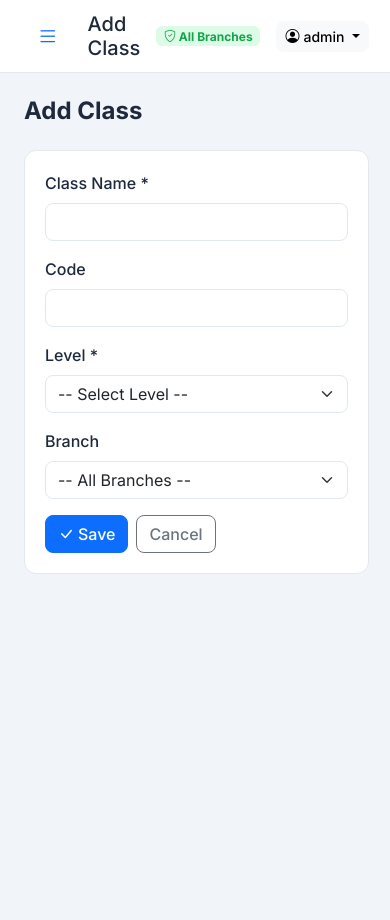
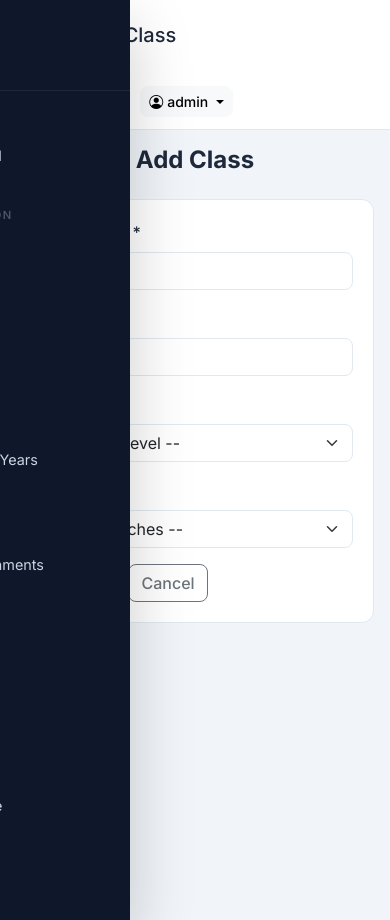
Before and after one commit to pammcharm03-hash/ecome-finance, a Django app: page /academics/classes/new/ in a window 390 px wide. Run offline with Django 5.2, Linux system fonts and the light colour scheme; a user stored in the database is signed in; data comes from the database, SQL or seed files in the repository.

Commit message:
Add mobile responsive sidebar and responsive layout improvements

```diff
--- a/static/css/app.css
+++ b/static/css/app.css
@@ -197,6 +197,33 @@ body {
     box-shadow: 0 0 0 0.2rem rgba(13, 110, 253, 0.15);
 }
 
+.table-container {
+    overflow-x: auto;
+}
+
+.table {
+    min-width: 100%;
+}
+
+.table-responsive {
+    overflow-x: auto;
+}
+
+/* Sidebar backdrop for mobile */
+.sidebar-backdrop {
+    position: fixed;
+    inset: 0;
+    background: rgba(15, 23, 42, 0.55);
+    opacity: 0;
+    visibility: hidden;
+    transition: opacity 0.25s ease, visibility 0.25s ease;
+    z-index: 950;
+}
+.sidebar-backdrop.show {
+    opacity: 1;
+    visibility: visible;
+}
+
 /* Login */
 .login-wrapper {
     min-height: 100vh;
@@ -218,10 +245,59 @@ body {
 [data-bs-theme="dark"] .login-card { background: rgba(30,41,59,0.95); }
 
 /* Mobile */
+@media (max-width: 992px) {
+    .sidebar {
+        transform: translateX(-100%);
+        position: fixed;
+        inset: 0 0 0 auto;
+        width: 260px;
+        max-width: 80%;
+        z-index: 1000;
+        box-shadow: 0 25px 60px rgba(0,0,0,0.2);
+    }
+    .sidebar.show {
+        transform: translateX(0);
+    }
+    .main-content {
+        margin-left: 0;
+    }
+    .topbar {
+        padding: 0.75rem 1rem;
+        flex-wrap: wrap;
+    }
+    .topbar-right {
+        width: 100%;
+        justify-content: flex-start;
+        gap: 0.75rem;
+        margin-top: 0.75rem;
+    }
+    .content-area {
+        padding: 1rem;
+    }
+    .nav-link {
+        padding: 0.75rem 0.85rem;
+    }
+    .logo-text {
+        display: none;
+    }
+    .sidebar-header {
+        justify-content: space-between;
+    }
+    .sidebar-header::after {
+        content: '';
+        display: none;
+    }
+}
+
 @media (max-width: 768px) {
-    .sidebar { transform: translateX(-100%); }
-    .sidebar.show { transform: translateX(0); }
-    .main-content { margin-left: 0; }
+    .page-header {
+        flex-direction: column;
+        align-items: stretch;
+    }
+    .page-header .actions {
+        justify-content: flex-start;
+        width: 100%;
+    }
 }
 
 /* Animations */
--- a/static/js/app.js
+++ b/static/js/app.js
@@ -25,8 +25,14 @@
         const sidebarToggle = document.getElementById('sidebarToggle');
         const sidebar = document.getElementById('sidebar');
         if (sidebarToggle && sidebar) {
+            const backdrop = document.getElementById('sidebarBackdrop');
             sidebarToggle.addEventListener('click', function() {
                 sidebar.classList.toggle('show');
+                backdrop?.classList.toggle('show');
+            });
+            backdrop?.addEventListener('click', function() {
+                sidebar.classList.remove('show');
+                backdrop.classList.remove('show');
             });
         }
     });
--- a/templates/base.html
+++ b/templates/base.html
@@ -106,6 +106,7 @@
             </div>
         </nav>
     </aside>
+    <div class="sidebar-backdrop" id="sidebarBackdrop"></div>
 
     <!-- Main content -->
     <div class="main-content">
```
